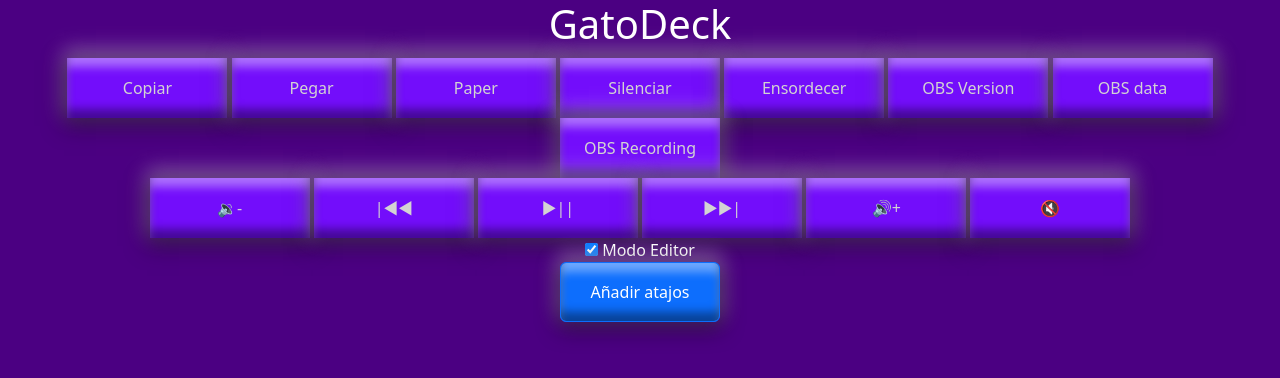
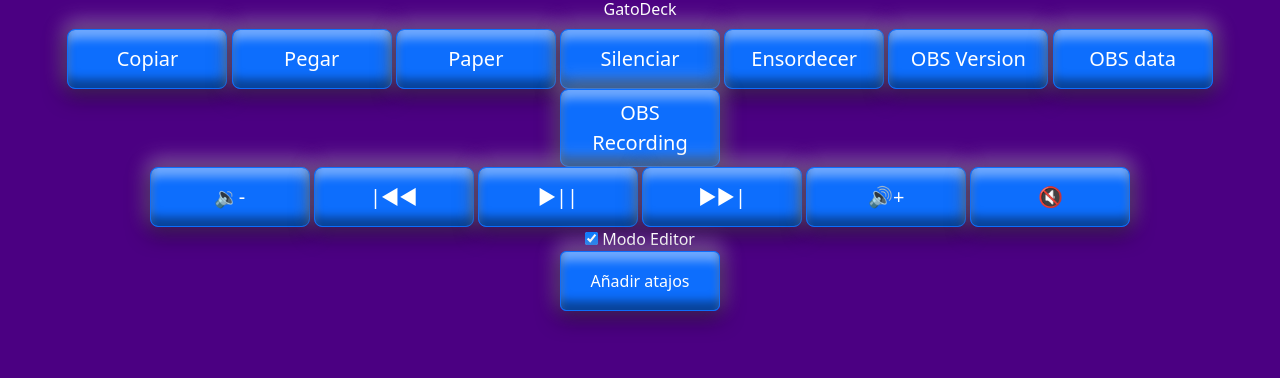
Before and after one commit to GatoArtStudios/GatoDeck, a Flask app: page / in a window 1280 px wide. Shown: the top 378 px of the page. Run offline with Flask 3, Linux system fonts and the light colour scheme; some libraries are stand-ins or nearby versions.

Commit message:
html styles
html styles

```diff
--- a/templates/index.html
+++ b/templates/index.html
@@ -14,7 +14,8 @@
         <script src="https://code.jquery.com/jquery-3.7.1.js" integrity="sha256-eKhayi8LEQwp4NKxN+CfCh+3qOVUtJn3QNZ0TciWLP4=" crossorigin="anonymous"></script>
     <script src="https://cdn.jsdelivr.net/npm/select2@4.1.0-rc.0/dist/js/select2.min.js"></script>
     <script src="https://cdn.jsdelivr.net/npm/bootstrap@5.3.0-alpha1/dist/js/bootstrap.bundle.min.js"></script>
-    <link href="https://cdn.jsdelivr.net/npm/bootstrap@5.3.0-alpha1/dist/css/bootstrap.min.css" rel="stylesheet">
+    <script src="https://cdn.tailwindcss.com"></script>
+    <link href="https://cdn.jsdelivr.net/npm/bootstrap@5.3.3/dist/css/bootstrap.min.css" rel="stylesheet" integrity="sha384-QWTKZyjpPEjISv5WaRU9OFeRpok6YctnYmDr5pNlyT2bRjXh0JMhjY6hW+ALEwIH" crossorigin="anonymous">
 
     </head>
     <body class="custom-bg-color">
@@ -24,22 +25,22 @@
         </div>
         <div id="btn-scenes">
         </div>
-        <div class="div-btn">
-            <button id="btn-copy">Copiar</button>
-            <button id="btn-page">Pegar</button>
-            <button id="btn-paper">Paper</button>
-            <button id="btn-mute">Silenciar</button>
-            <button id="btn-ensor">Ensordecer</button>
-            <button id="btn-version">OBS Version</button>
-            <button id="btn-data">OBS data</button>
-            <button id="btn-Recording">OBS Recording</button>
+        <div class="div-btn ">
+            <button id="btn-copy" class="btn btn-primary btn-lg">Copiar</button>
+            <button id="btn-page"class="btn btn-primary btn-lg">Pegar</button>
+            <button id="btn-paper"class="btn btn-primary btn-lg">Paper</button>
+            <button id="btn-mute"class="btn btn-primary btn-lg">Silenciar</button>
+            <button id="btn-ensor"class="btn btn-primary btn-lg">Ensordecer</button>
+            <button id="btn-version"class="btn btn-primary btn-lg">OBS Version</button>
+            <button id="btn-data"class="btn btn-primary btn-lg">OBS data</button>
+            <button id="btn-Recording"class="btn btn-primary btn-lg">OBS Recording</button>
             <br>
-            <button id="btn-volume-down">🔉-</button>
-            <button id="btn-previous">|◀◀</button>
-            <button id="btn-play/pause">▶||</button>
-            <button id="btn-next">▶▶|</button>
-            <button id="btn-volume-up">🔊+</button>
-            <button id="btn-volume-mute">🔇</button>
+            <button id="btn-volume-down"class="btn btn-primary btn-lg">🔉-</button>
+            <button id="btn-previous"class="btn btn-primary btn-lg">|◀◀</button>
+            <button id="btn-play/pause"class="btn btn-primary btn-lg">▶||</button>
+            <button id="btn-next"class="btn btn-primary btn-lg">▶▶|</button>
+            <button id="btn-volume-up"class="btn btn-primary btn-lg">🔊+</button>
+            <button id="btn-volume-mute"class="btn btn-primary btn-lg">🔇</button>
 
             <div id="resp"></div>
             <div id="OBSVersion"></div>
```
